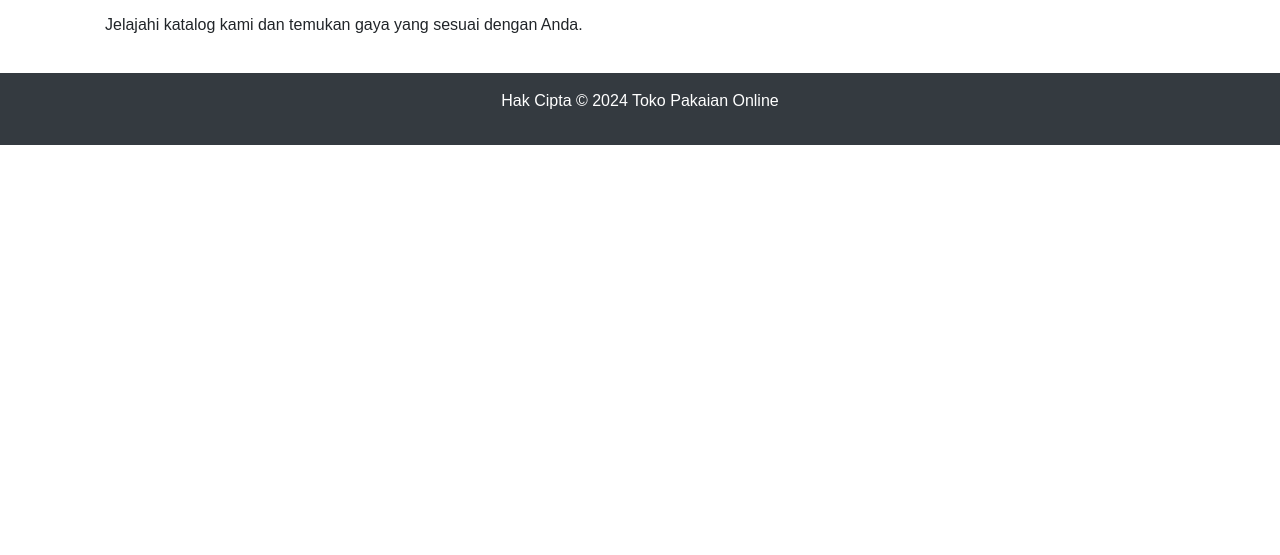
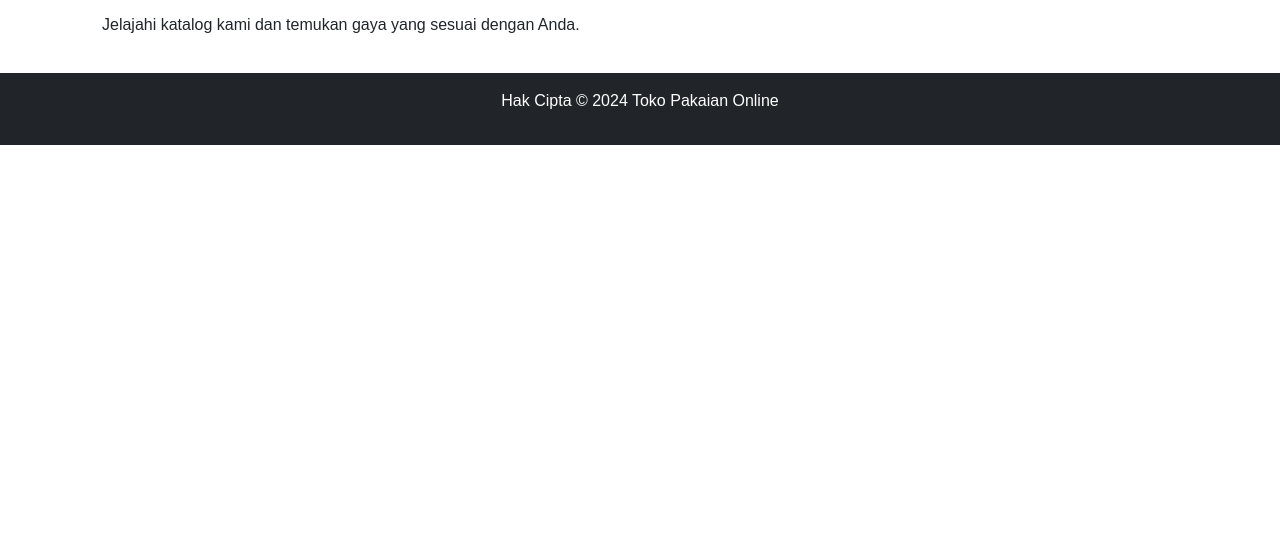
Before and after one commit to WahyuLaksono/basic, a plain HTML site: page UTS_3/index.html in a window 1280 px wide. Shown: the part 245-800 px from the top of the page. Drawn offline with nearby package versions, Linux system fonts and the light colour scheme.

Commit message:
Update index.html

```diff
--- a/UTS_3/index.html
+++ b/UTS_3/index.html
@@ -4,7 +4,7 @@
     <meta charset="UTF-8">
     <meta name="viewport" content="width=device-width, initial-scale=1.0">
     <title>Toko Pakaian Online</title>
-    <link rel="stylesheet" href="https://stackpath.bootstrapcdn.com/bootstrap/4.5.2/css/bootstrap.min.css">
+    <link href="https://cdn.jsdelivr.net/npm/bootstrap@5.3.3/dist/css/bootstrap.min.css" rel="stylesheet" >
     <link rel="stylesheet" href="styles.css">
 </head>
 <body>
```
